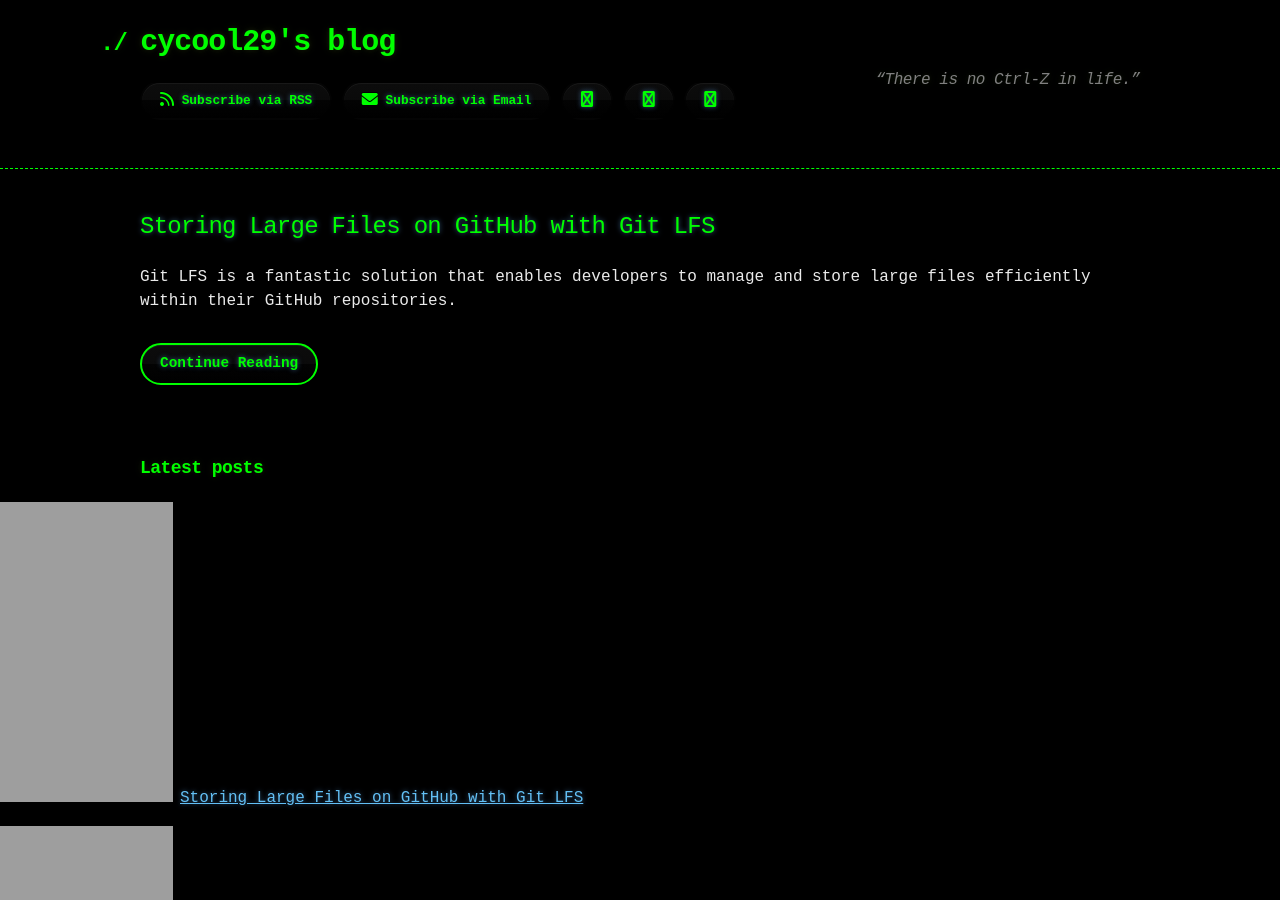
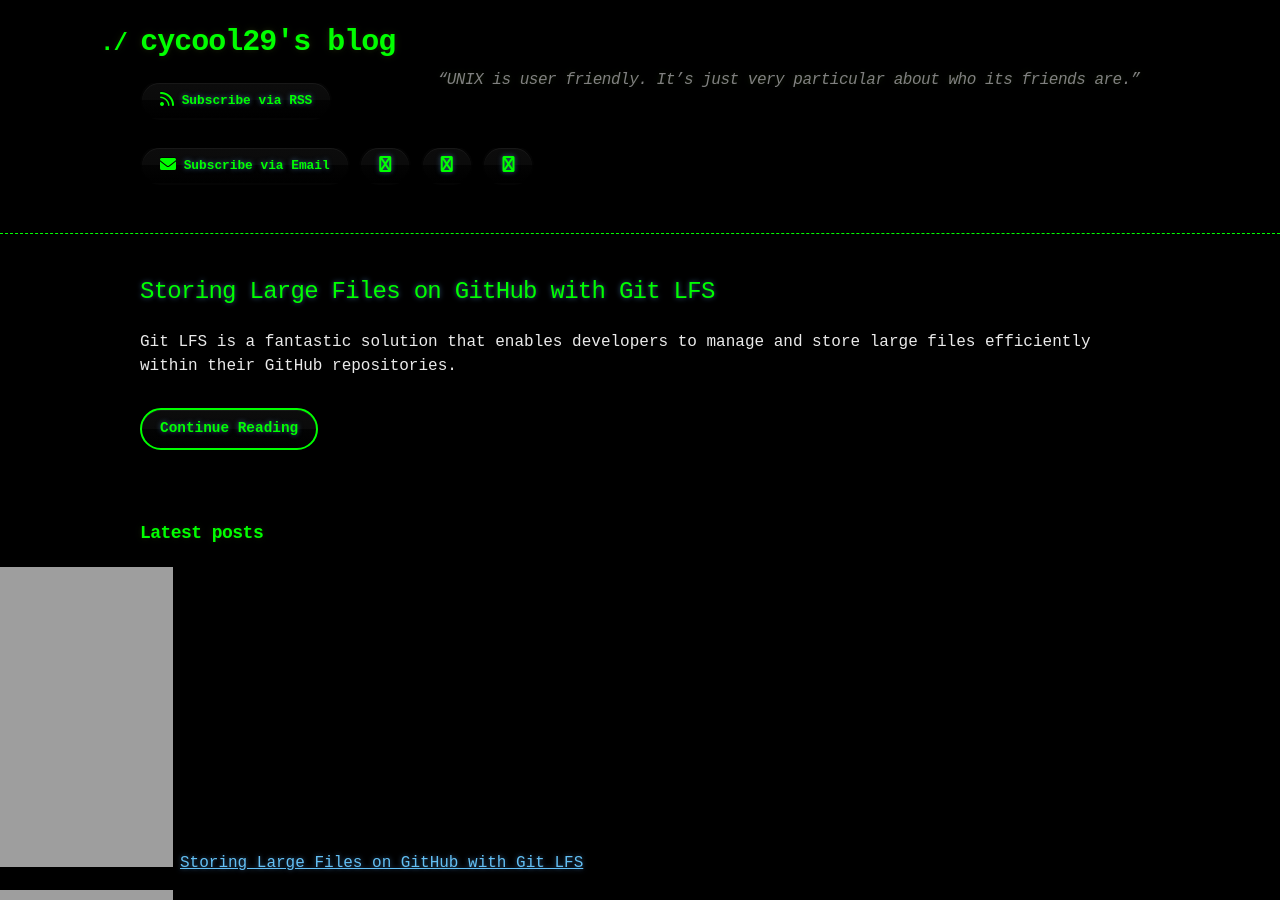
Before and after one commit to cycool29/cycool29.github.io, a Jekyll site: the page built from index.md, in a window 1280 px wide and 900 px high. Built offline with Jekyll 4.4.1, drawn with Linux system fonts in a browser that asks for light colours; a style sheet for code colours, icons or effects is not loaded.

Commit message:
Update quotes

```diff
--- a/_config.yml
+++ b/_config.yml
@@ -1,5 +1,5 @@
 title: cycool29's blog
-description: "“There is no Ctrl-Z in life.” "
+description: "“UNIX is user friendly. It’s just very particular about who its friends are.” "
 bio: A high school student. Intermediate in Python, Git, Bash. Learning JavaScript. He/Him. "
 author: cycool29
 url: https://cycool29.github.io
```
